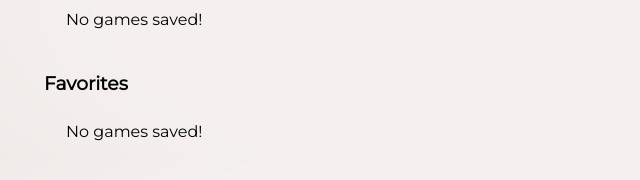
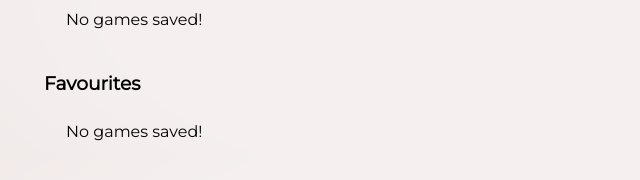
Before and after one commit to ARUN-S01/Presidio-Console-Based-Games-List-Application-Frontend, a plain HTML site: page index.html in a window 1280 px wide. Shown: the part 166-346 px from the top of the page, 0-640 px from the left. Drawn offline with nearby package versions, Linux system fonts and the light colour scheme; no server answers.

Commit message:
Code Updates

```diff
--- a/index.html
+++ b/index.html
@@ -90,7 +90,7 @@
 
         <!-- Favorites Section Starts -->
         <section class="section" id="favLists">
-            <h3>Favorites</h3>
+            <h3>Favourites</h3>
             <div id="notFoundFav" class="notFoundFavClass">
                 No games saved!
             </div>
```
